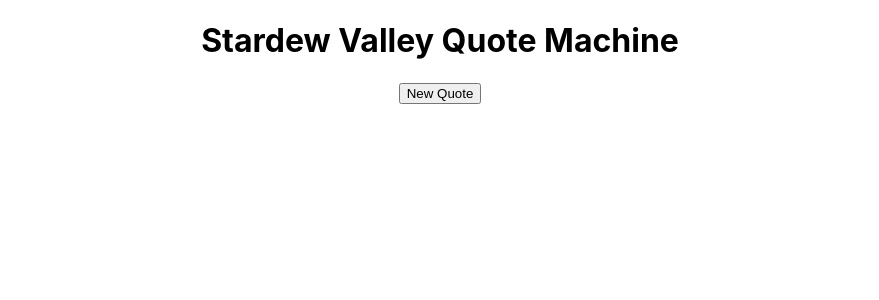
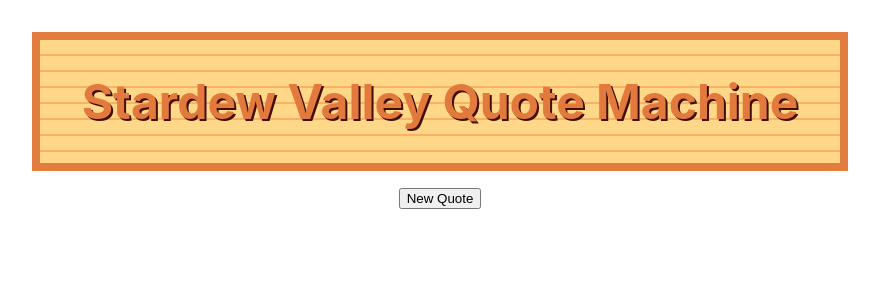
Before and after one commit to j-dover/stardew-quote-machine, a React (Create React App) app: page / in a window 1280 px wide. Shown: the top 300 px of the page, without its empty margins (200-1079 px from the left). Built offline with nearby package versions, Linux system fonts and the light colour scheme; no server answers.

Commit message:
updated app style

```diff
--- a/src/components/App/App.css
+++ b/src/components/App/App.css
@@ -1,39 +1,30 @@
 .App {
   text-align: center;
-}
-/*
-.App-logo {
-  height: 40vmin;
-  pointer-events: none;
+  margin-right: auto;
+  margin-left: auto;
 }
 
-@media (prefers-reduced-motion: no-preference) {
-  .App-logo {
-    animation: App-logo-spin infinite 20s linear;
-  }
+.App-header {
+  background: #FFD789;
+  background: linear-gradient(
+    to bottom,
+    #FFD789,
+    #FFD789 90%,
+    #F9B163 50%,
+    #F9B163
+);
+  background-size: 100% 16px;
+  margin-top: 2em;
+  margin-bottom: 1em;
+  margin-right: auto;
+  margin-left: auto;
+  text-align: center;
+  max-width: 800px;
+  border: 0.5em solid #E37D3F;
 }
-*/
-/* .App-header {
-  background-color: #282c34;
-  min-height: 100vh;
-  display: flex;
-  flex-direction: column;
-  align-items: center;
-  justify-content: center;
-  font-size: calc(10px + 2vmin);
-  color: white;
-} */
 
-.App-link {
-  color: #61dafb;
+.App-header h1 {
+  color: #E27A3E;
+  text-shadow: 2px 2px #3F0F08;
+  font-size: 3rem;
 }
-/*
-@keyframes App-logo-spin {
-  from {
-    transform: rotate(0deg);
-  }
-  to {
-    transform: rotate(360deg);
-  }
-}
-*/
```
